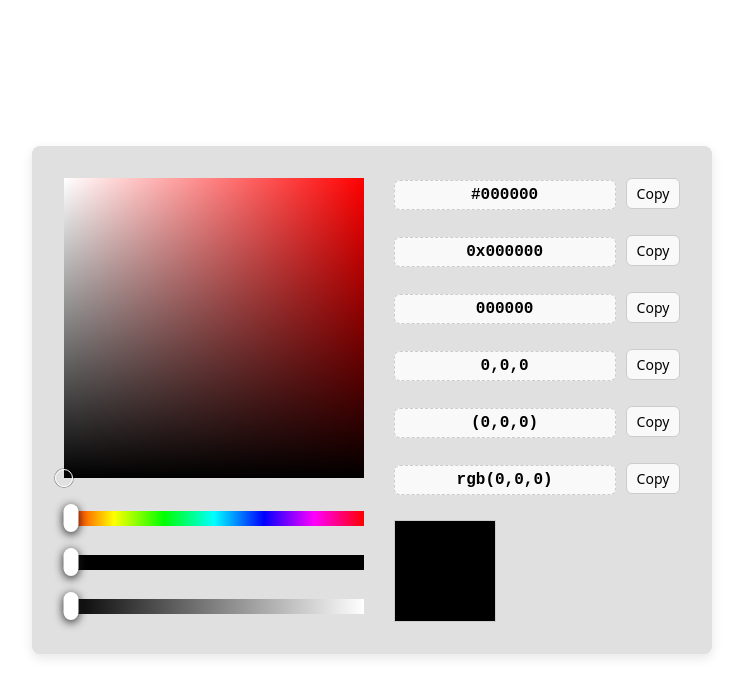
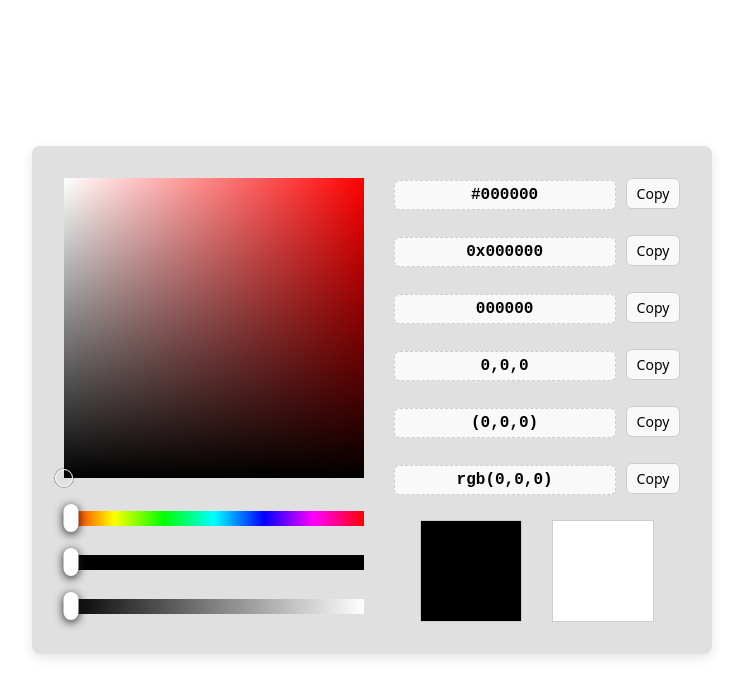
Before and after one commit to Zitronenjoghurt/color-picker, a React (Vite) app: page / in a window 1280 px wide. Shown: the top 696 px of the page, without its empty margins (268-1011 px from the left). Built offline with nearby package versions, Linux system fonts and the light colour scheme.

Commit message:
add complementary colors + add easter egg

```diff
--- a/src/App.tsx
+++ b/src/App.tsx
@@ -4,8 +4,11 @@ import {useState} from "react";
 import {Slider} from "radix-ui";
 import {Color} from "./types/Color.ts";
 import ColorCodeField, {ColorFormat} from "./components/ColorCodeField.tsx";
+import { useEffect, useRef } from "react";
+
 
 function App() {
+    const [showVideo, setShowVideo] = useState(false);
     const [color, setColor] = useState<Color>(new Color(0, 0, 0));
 
     const satLeft = new Color(color.hue, 0, color.val).toCssRGB();
@@ -26,9 +29,45 @@ function App() {
     ${valRight}
     )`;
 
+    const sequence = ["ArrowUp", "ArrowDown", "ArrowDown"];
+
+    const indexRef = useRef(0);
+
+    useEffect(() => {
+        const onKeyDown = (e: KeyboardEvent) => {
+            if (e.key === sequence[indexRef.current]) {
+                indexRef.current++;
+
+                if (indexRef.current === sequence.length) {
+                    setShowVideo(prev => !prev); // toggle
+                    indexRef.current = 0;
+                }
+            } else {
+                indexRef.current = 0; // reset on wrong key
+            }
+        };
+
+        window.addEventListener("keydown", onKeyDown);
+        return () => window.removeEventListener("keydown", onKeyDown);
+    }, []);
+
+
     return (
         <>
             <div style={{display: 'flex', flexDirection: 'row'}}>
+
+            {showVideo && (
+                <div style={{ marginRight: 50 }}>
+                    <iframe
+                        width="250"
+                        height="560"
+                        src="https://www.youtube.com/embed/zZ7AimPACzc?autoplay=1&mute=1"
+                        allow="autoplay; encrypted-media;"
+                    />
+                </div>
+            )}
+
+
                 <div style={{flexDirection: 'column'}}>
                     <ColorPicker color={color} setColor={setColor}/>
                     <form>
@@ -112,8 +151,8 @@ function App() {
                     <ColorCodeField color={color} setColor={setColor} color_format={ColorFormat.HEX}/>
                     <ColorCodeField color={color} setColor={setColor} color_format={ColorFormat.RGB}/>
                     <ColorCodeField color={color} setColor={setColor} color_format={ColorFormat.RGB_parentheses}/>
-                    <ColorCodeField color={color} setColor={setColor}
-                                    color_format={ColorFormat.RGB_parentheses_and_text}/>
+                    <ColorCodeField color={color} setColor={setColor} color_format={ColorFormat.RGB_parentheses_and_text}/>
+                    <div style={{display:'flex', justifyContent: 'center'}}>
                     <div
                         style={{
                             backgroundColor: color.toCssRGB(),
@@ -123,6 +162,19 @@ function App() {
                             border: 'solid #ccc 1px'
                         }}>
                     </div>
+                                        <div
+                        style={{
+                            backgroundColor: color.complementary(),
+                            width: '100px',
+                            height: '100px',
+                            marginLeft: '30px',
+                            border: 'solid #ccc 1px',
+                            cursor: 'pointer'
+                        }}
+                        onClick={() => setColor(color.complementaryColor())}
+                        >
+                    </div>
+                    </div>
                 </div>
 
             </div>
--- a/src/types/Color.ts
+++ b/src/types/Color.ts
@@ -109,4 +109,18 @@ export class Color {
         return `rgb(${r}, ${g}, ${b})`;
     }
 
+    // https://www.101computing.net/complementary-colours-algorithm/
+    // for color preview (CSS version)
+    complementary(this: Color): string {
+        const [r, g, b] = this.toRGB();
+        const [comp_r, comp_g, comp_b] = [255 - r, 255 - g, 255 - b]
+        return `rgb(${comp_r}, ${comp_g}, ${comp_b})`
+    }
+
+    // data version
+    complementaryColor(this: Color): Color {
+        const [r, g, b] = this.toRGB();
+        return Color.fromRGB(255 - r, 255 - g, 255 - b);
+    }
+
 }
```
